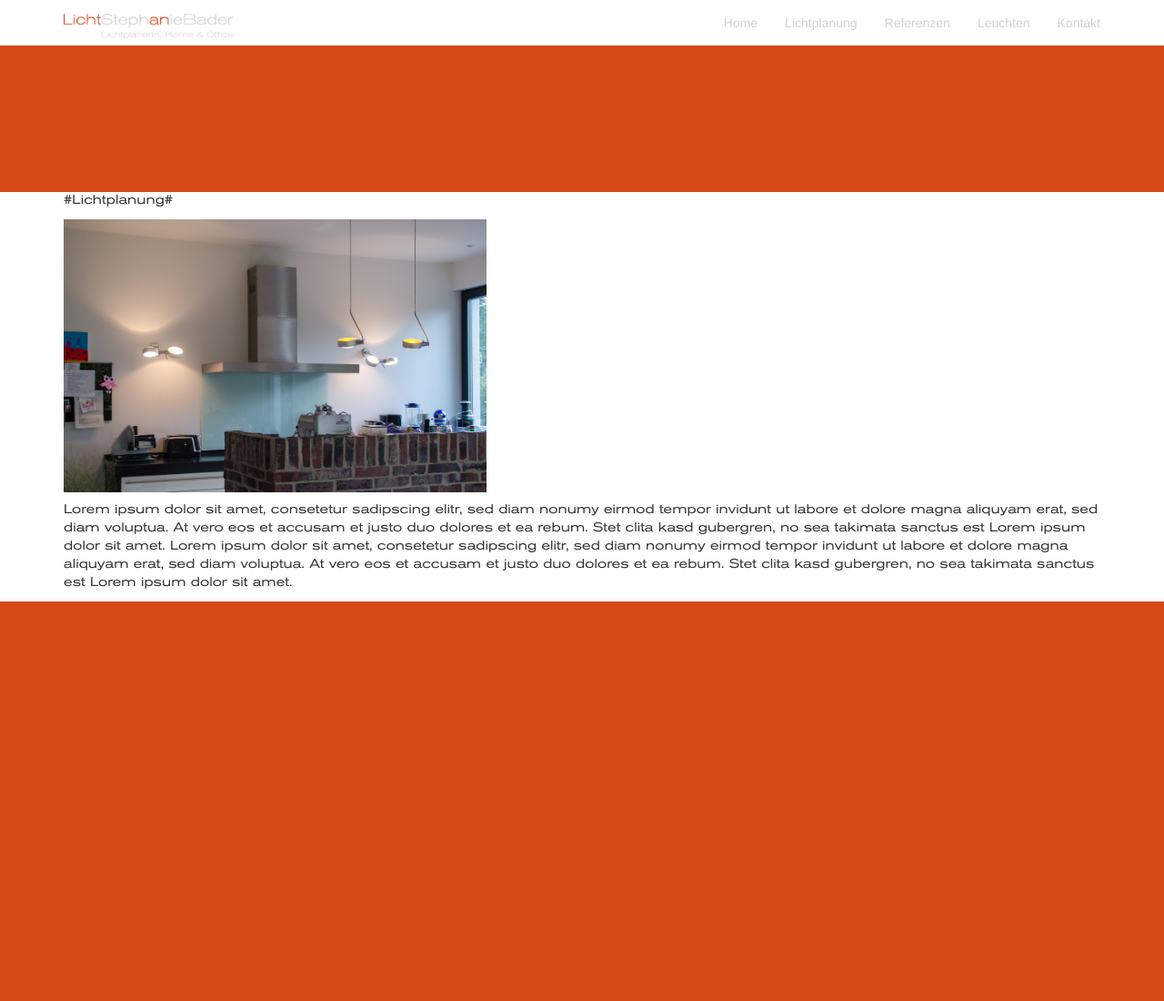
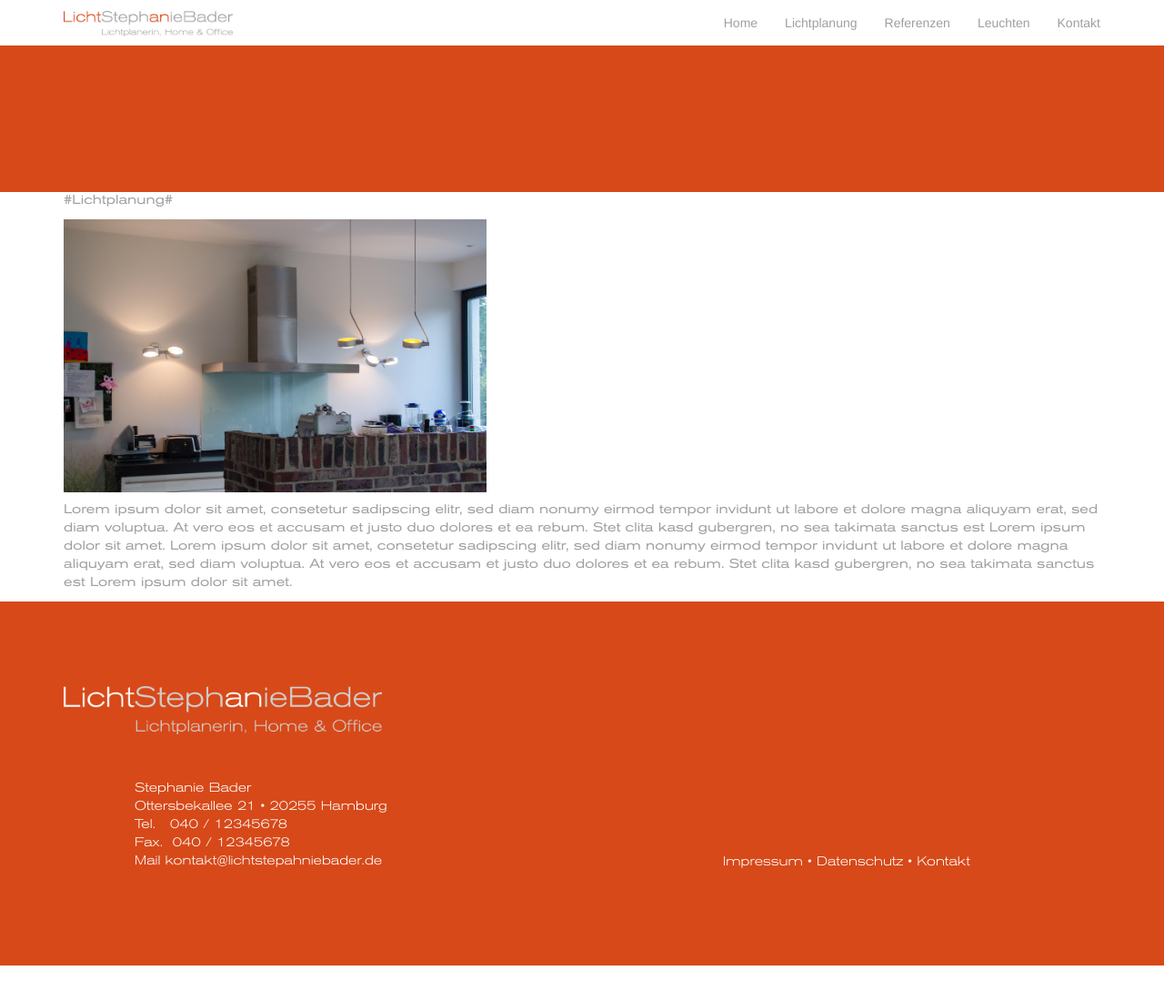
Before and after one commit to Maxomann/LichtStephanieBader, a Jekyll site: the page built from lichtplanung.md, in a window 1280 px wide and 1161 px high. Shown: the top 1100 px of the window at 91% size. Built offline with Jekyll 4.4.1, drawn with Linux system fonts in a browser that asks for light colours.

Commit message:
progress

```diff
--- a/_includes/html_end.html
+++ b/_includes/html_end.html
@@ -1,4 +1,23 @@
     <footer class="container-fluid banner-medium">
+        <div class="container">
+            <div class="row">
+                <div class="col-md-6">
+                    <img id="footer_logo" src="assets/LichtStephanieBaderLogo-Weiss.png">
+                    <p id="footer_info">
+                        Stephanie Bader<br>
+                        Ottersbekallee 21 • 20255 Hamburg<br>
+                        Tel. &nbsp&nbsp040 / 12345678<br>
+                        Fax. &nbsp040 / 12345678<br>
+                        Mail kontakt@lichtstepahniebader.de
+                    </p>
+                </div>
+                <div class="col-md-6">
+                    <div id="footer_links">
+                        <p>Impressum • Datenschutz • Kontakt</p>
+                    </div>
+                </div>
+            </div>
+        </div>
     </footer>
 
     <script>
--- a/_includes/html_start.html
+++ b/_includes/html_start.html
@@ -39,7 +39,7 @@
                     <span class="icon-bar"></span>
                     <span class="icon-bar"></span>
                 </button>
-                <a class="navbar-brand scroll" href="/"><img height="28" style="pointer-events:none" alt="Brand" src="assets/LichtStephanieBaderLogo-Hell.png"></a>
+                <a class="navbar-brand scroll" href="/"><img height="28" style="pointer-events:none" alt="Brand" src="assets/LichtStephanieBaderLogo-Hell-darker.png"></a>
             </div>
             <div id="navbar" class="navbar-collapse collapse">
                 <ul class="nav navbar-nav navbar-right">
--- a/css/default.css
+++ b/css/default.css
@@ -1,21 +1,31 @@
 body {
     margin-top: 51px;
     font-family: Berthold Akzidenz-Grotesk;
+    color: #9f9f9f;
 }
 
 .navbar {
     font-family: "Helvetica Neue", Helvetica, Arial, sans-serif;
 }
+.navbar-brand{
+    transform: translateY(-3px);
+}
 
 .banner-small {
     width: 100%;
-    height: 160px;
+    min-height: 160px;
     background-color: #d74919;
 }
 
 .banner-medium {
     width: 100%;
-    height: 500px;
+    min-height: 400px;
+    background-color: #d74919;
+}
+
+.banner-large {
+    width: 100%;
+    min-height: 500px;
     background-color: #d74919;
 }
 
@@ -24,10 +34,189 @@ body {
     padding: 0;
 }
 
+#landing-overlay {
+    position: relative;
+    height: 100%;
+    background-color: #d74919;
+}
+#landing-overlay-image {
+    position: absolute;
+    top: 50%;
+    left: 50%;
+    transform: translate(-50%, -50%);
+    width: 500px;
+    max-width: 100%;
+}
+
 #landing-nav {
     overflow: hidden;
     background-image: url(../assets/t.jpg);
     background-position: center;
     background-size: cover;
     background-repeat: no-repeat;
+
+    padding: 0;
 }
+#landing-nav>div {
+    min-height: 500px;
+    max-width: 550px;
+
+    display: flex;
+    flex-direction: row;
+    flex-wrap: wrap;
+    justify-content: center;
+    align-items: center;
+    align-content: center;
+}
+@media (min-width: 1200px) {
+    #landing-nav>div {
+        max-width: 100%;
+    }
+}
+.main-navitem {
+    width: 130px;
+    height: 156px;
+    margin: 5px;
+    margin-bottom: 20px;
+}
+@media (min-width: 370px) {
+    .main-navitem {
+        margin: 15px;
+    }
+}
+@media (min-width: 500px) {
+    .main-navitem {
+        width: 150px;
+        height: 180px;
+    }
+}
+@media (min-width: 768px) {
+    .main-navitem {
+        width: 200px;
+        height: 240px;
+    }
+    .main-navitem:nth-child(1) {
+        margin-top: 40px;
+    }
+    .main-navitem:nth-child(2) {
+        margin-top: 40px;
+    }
+    .main-navitem:nth-child(3) {
+        margin-bottom: 40px;
+    }
+    .main-navitem:nth-child(4) {
+        margin-bottom: 40px;
+    }
+}
+@media (min-width: 1200px) {
+    .main-navitem:nth-child(1) {
+        margin-top: 40px;
+        margin-bottom: 40px;
+    }
+    .main-navitem:nth-child(2) {
+        margin-top: 40px;
+        margin-bottom: 40px;
+    }
+    .main-navitem:nth-child(3) {
+        margin-top: 40px;
+        margin-bottom: 40px;
+    }
+    .main-navitem:nth-child(4) {
+        margin-top: 40px;
+        margin-bottom: 40px;
+    }
+}
+.main-navitem a {
+    color: #9f9f9f;
+}
+.main-navitem a:hover {
+    color: #7D7D7D;
+}
+.main-navitem div {
+    position: relative;
+    width: 100%;
+    height: 100%;
+    padding: 10px;
+    background-color: #ffffff;
+}
+.main-navitem div>p {
+    position: absolute;
+    font-weight: 300;
+    font-size: 15px;
+    text-align: center;
+
+    bottom: 10px;
+    width: 80%;
+    left: 50%;
+    transform: translateX(-50%);
+}
+@media (min-width: 500px) {
+    .main-navitem div>p {
+        font-size: 16px;
+    }
+}
+@media (min-width: 768px) {
+    .main-navitem div>p {
+        font-size: 18px;
+    }
+}
+@media (min-width: 1200px) {
+    .main-navitem div>p {
+        font-size: 20px;
+    }
+}
+.main-navitem div>img {
+    margin-left: 50%;
+    transform: translateX(-50%);
+    height: 60%;
+    margin-top: 5%;
+    max-height: 100%;
+    max-width: 100%;
+}
+
+footer {
+    position: relative;
+    color: #ffffff;
+    font-weight: 300;
+}
+
+footer>div {
+    position: absolute;
+    top: 50%;
+    left: 50%;
+    transform: translate(-50%, -50%);
+}
+
+#footer_logo {
+    width: 350px;
+    max-width: 100%;
+}
+
+#footer_info {
+    transform: translateX(4px);
+    width: 278px;
+    margin:auto;
+    margin-top: 50px;
+}
+
+#footer_links {
+    text-align: center;
+    margin-top: 80px;
+}
+@media (min-width: 768px) {
+    #footer_info {
+        transform: translateX(0);
+        text-align: left;
+        margin-left: 78px;
+    }
+    #footer_links {
+        text-align: left;
+        margin-left: 78px;
+    }
+}
+@media (min-width: 992px) {
+    #footer_links {
+        margin-top: 184px;
+        margin-left: 140px;
+    }
+}
--- a/css/navbar_color.css
+++ b/css/navbar_color.css
@@ -3,31 +3,31 @@
   border-color: #d74919;
 }
 .navbar-default .navbar-brand {
-  color: #d1d1d1;
+  color: #9f9f9f;
 }
 .navbar-default .navbar-brand:hover,
 .navbar-default .navbar-brand:focus {
+  color: #7d7d7d;
+}
+.navbar-default .navbar-text {
   color: #9f9f9f;
 }
-.navbar-default .navbar-text {
-  color: #d1d1d1;
-}
 .navbar-default .navbar-nav > li > a {
-  color: #d1d1d1;
+  color: #9f9f9f;
 }
 .navbar-default .navbar-nav > li > a:hover,
 .navbar-default .navbar-nav > li > a:focus {
-  color: #9f9f9f;
+  color: #7d7d7d;
 }
 .navbar-default .navbar-nav > li > .dropdown-menu {
   background-color: #ffffff;
 }
 .navbar-default .navbar-nav > li > .dropdown-menu > li > a {
-  color: #d1d1d1;
+  color: #9f9f9f;
 }
 .navbar-default .navbar-nav > li > .dropdown-menu > li > a:hover,
 .navbar-default .navbar-nav > li > .dropdown-menu > li > a:focus {
-  color: #9f9f9f;
+  color: #7d7d7d;
   background-color: #d74919;
 }
 .navbar-default .navbar-nav > li > .dropdown-menu > li > .divider {
@@ -36,19 +36,19 @@
 .navbar-default .navbar-nav .open .dropdown-menu > .active > a,
 .navbar-default .navbar-nav .open .dropdown-menu > .active > a:hover,
 .navbar-default .navbar-nav .open .dropdown-menu > .active > a:focus {
-  color: #9f9f9f;
+  color: #7d7d7d;
   background-color: #d74919;
 }
 .navbar-default .navbar-nav > .active > a,
 .navbar-default .navbar-nav > .active > a:hover,
 .navbar-default .navbar-nav > .active > a:focus {
-  color: #9f9f9f;
+  color: #7d7d7d;
   background-color: #d74919;
 }
 .navbar-default .navbar-nav > .open > a,
 .navbar-default .navbar-nav > .open > a:hover,
 .navbar-default .navbar-nav > .open > a:focus {
-  color: #9f9f9f;
+  color: #7d7d7d;
   background-color: #d74919;
 }
 .navbar-default .navbar-toggle {
@@ -59,31 +59,31 @@
   background-color: #d74919;
 }
 .navbar-default .navbar-toggle .icon-bar {
-  background-color: #d1d1d1;
+  background-color: #9f9f9f;
 }
 .navbar-default .navbar-collapse,
 .navbar-default .navbar-form {
-  border-color: #d1d1d1;
+  border-color: #9f9f9f;
 }
 .navbar-default .navbar-link {
-  color: #d1d1d1;
+  color: #9f9f9f;
 }
 .navbar-default .navbar-link:hover {
-  color: #9f9f9f;
+  color: #7d7d7d;
 }
 
 @media (max-width: 767px) {
   .navbar-default .navbar-nav .open .dropdown-menu > li > a {
-    color: #d1d1d1;
+    color: #9f9f9f;
   }
   .navbar-default .navbar-nav .open .dropdown-menu > li > a:hover,
   .navbar-default .navbar-nav .open .dropdown-menu > li > a:focus {
-    color: #9f9f9f;
+    color: #7d7d7d;
   }
   .navbar-default .navbar-nav .open .dropdown-menu > .active > a,
   .navbar-default .navbar-nav .open .dropdown-menu > .active > a:hover,
   .navbar-default .navbar-nav .open .dropdown-menu > .active > a:focus {
-    color: #9f9f9f;
+    color: #7d7d7d;
     background-color: #d74919;
   }
 }
```
Also changed, not shown: _layouts/default.html (+40 -1 lines), assets/LichtStephanieBaderLogo-Hell-darker.png (added), assets/LichtStephanieBaderLogo-Hell.png, assets/LichtStephanieBaderLogo-Weiss.png (added), assets/icons/calendar.png (added), assets/icons/calendar.svg (added), assets/icons/contact.png (added), assets/icons/contact.svg (added), assets/icons/down-arrow-black.svg (added), assets/icons/down-arrow.png (added), assets/icons/down-arrow.svg (added), assets/icons/light-bulb.png (added), assets/icons/light-bulb.svg (added), assets/icons/picture.png (added), 1 more files.
